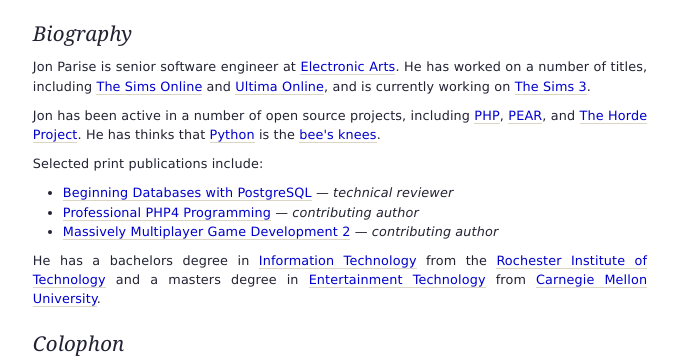
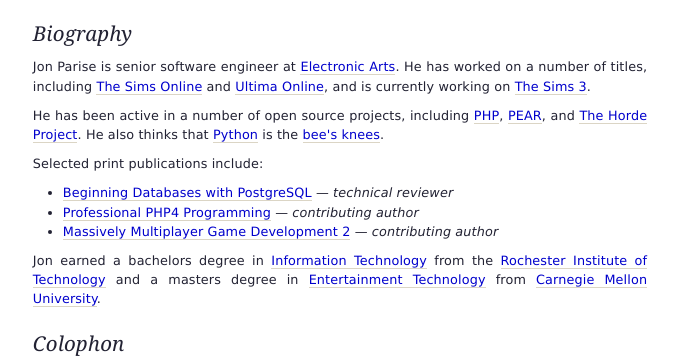
Before and after one commit to jparise/indelible-django, a Django app: template templates/about.html in a window 1280 px wide. Shown: the part 130-490 px from the top of the page, without its empty margins (300-979 px from the left). Run offline with Django 3.2, Linux system fonts and the light colour scheme; the template is opened without the code that fills it, so the values that code supplies are empty.

Commit message:
Small wording changes to the biography text.

```diff
--- a/templates/about.html
+++ b/templates/about.html
@@ -15,7 +15,7 @@ articles, and projects.
 Jon Parise is senior software engineer at <a href="http://www.ea.com/">Electronic Arts</a>.  He has worked on a number of titles, including <a href="http://en.wikipedia.org/wiki/The_Sims_Online">The Sims Online</a> and <a href="http://en.wikipedia.org/wiki/Ultima_online">Ultima Online</a>, and is currently working on <a href="http://en.wikipedia.org/wiki/The_Sims_3">The Sims 3</a>.
 </p>
 <p>
-Jon has been active in a number of open source projects, including <a href="http://www.php.net/">PHP</a>, <a href="http://pear.php.net/">PEAR</a>, and <a href="http://www.horde.org/">The Horde Project</a>.  He has thinks that <a href="http://www.python.org/">Python</a> is the <a href="http://en.wiktionary.org/wiki/bee%27s_knees">bee's knees</a>.
+He has been active in a number of open source projects, including <a href="http://www.php.net/">PHP</a>, <a href="http://pear.php.net/">PEAR</a>, and <a href="http://www.horde.org/">The Horde Project</a>.  He also thinks that <a href="http://www.python.org/">Python</a> is the <a href="http://en.wiktionary.org/wiki/bee%27s_knees">bee's knees</a>.
 </p>
 <p>
 Selected print publications include:
@@ -26,7 +26,7 @@ Selected print publications include:
 	<li><a href="http://www.amazon.com/Massively-Multiplayer-Game-Development-v/dp/1584503904/">Massively Multiplayer Game Development 2</a> &mdash; <i>contributing author</i></li>
 </ul>
 <p>
-He has a bachelors degree in <a href="http://www.it.rit.edu/">Information Technology</a> from the <a href="http://www.rit.edu/">Rochester Institute of Technology</a> and a masters degree in <a href="http://www.etc.cmu.edu/">Entertainment Technology</a> from <a href="http://www.cmu.edu/">Carnegie Mellon University</a>.
+Jon earned a bachelors degree in <a href="http://www.it.rit.edu/">Information Technology</a> from the <a href="http://www.rit.edu/">Rochester Institute of Technology</a> and a masters degree in <a href="http://www.etc.cmu.edu/">Entertainment Technology</a> from <a href="http://www.cmu.edu/">Carnegie Mellon University</a>.
 </p>
 
 <h2>Colophon</h2>
```
